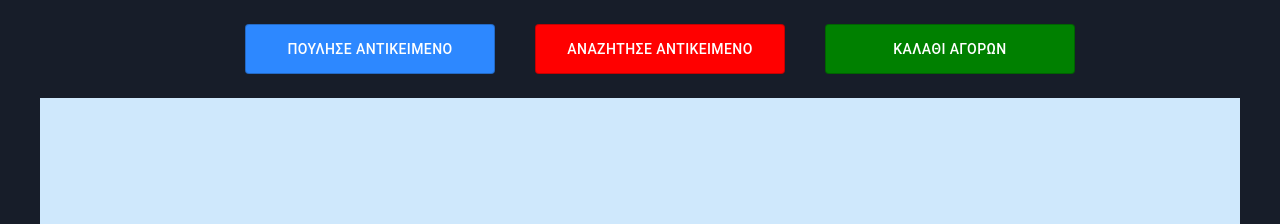
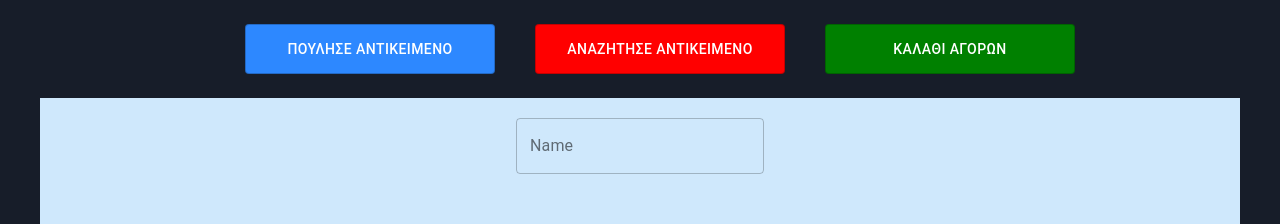
Before and after one commit to polysol/addToCart-frontend-app, a React (Create React App) app: page / in a window 1280 px wide. Both pictures are taken after a click on the button "ΠΟΥΛΗΣΕ ΑΝΤΙΚΕΙΜΕΝΟ". Shown: the top 224 px of the page. Built offline with nearby package versions, Linux system fonts and the light colour scheme.

Commit message:
add product form

```diff
--- a/src/AddProduct.js
+++ b/src/AddProduct.js
@@ -1,10 +1,17 @@
 import React from 'react';
-import Typography from '@material-ui/core/Typography';
+import FormControl from '@material-ui/core/FormControl';
+import InputLabel from '@material-ui/core/InputLabel';
+import OutlinedInput from '@material-ui/core/OutlinedInput';
 
 function AddProduct() {
     return (
-        <Typography component="div" style={{ backgroundColor: '#cfe8fc', height: 'calc(100vh - 10em)', width:'calc(100vw - 5em)' }} />
-
+        <div style={{ backgroundColor: '#cfe8fc', height: 'calc(100vh - 10em)', width:'calc(100vw - 5em)' }} >
+            <br></br>
+        <FormControl variant="outlined">
+            <InputLabel htmlFor="component-outlined">Name</InputLabel>
+            <OutlinedInput id="component-outlined" label="Name" />
+        </FormControl>
+        </div>
     );
 }
 
```
Also changed, not shown: 1 other file (tests, documents, lock files or other folders).
